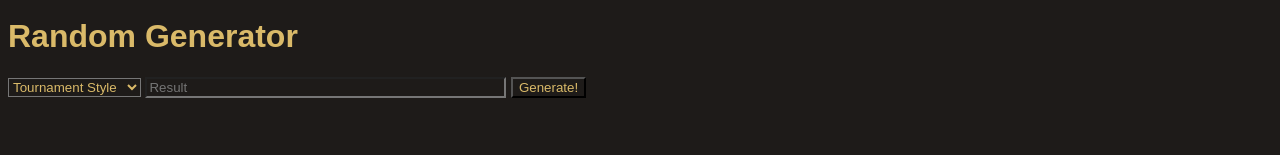
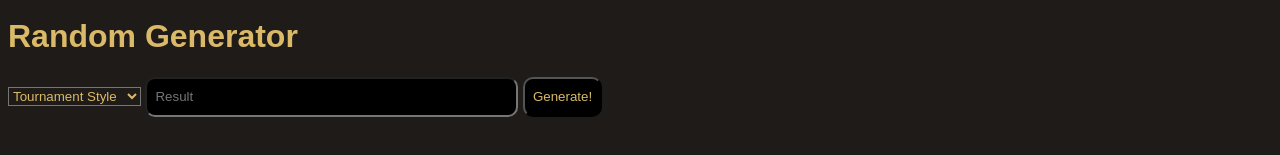
Before and after one commit to StaccatoSemibreve/gardenofchaos.xyz, a plain HTML site: page random.html in a window 1280 px wide. Shown: the part 57-212 px from the top of the page. Drawn offline with Linux system fonts and the light colour scheme.

Commit message:
Update style.css

```diff
--- a/style.css
+++ b/style.css
@@ -50,3 +50,10 @@ img.logo {
   background-color: #000000;
   text-align: center;
 }
+
+input {
+  height: 40px;
+  background-color: #000000;
+  padding: 6px 8px;
+  border-radius: 10px;
+}
```
